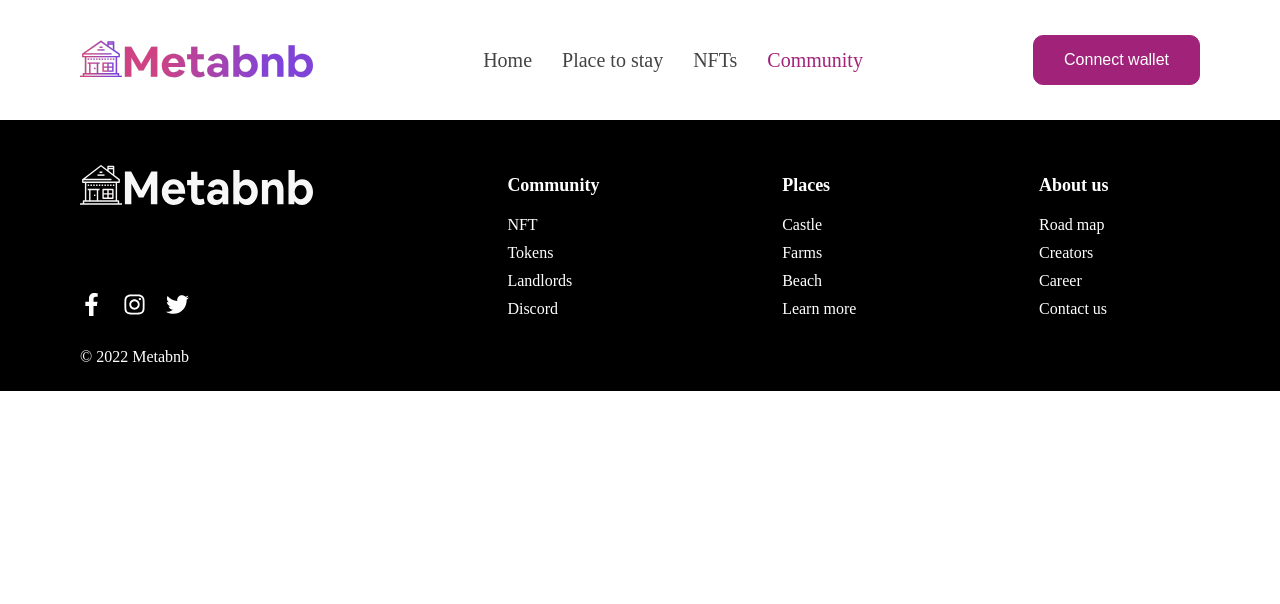
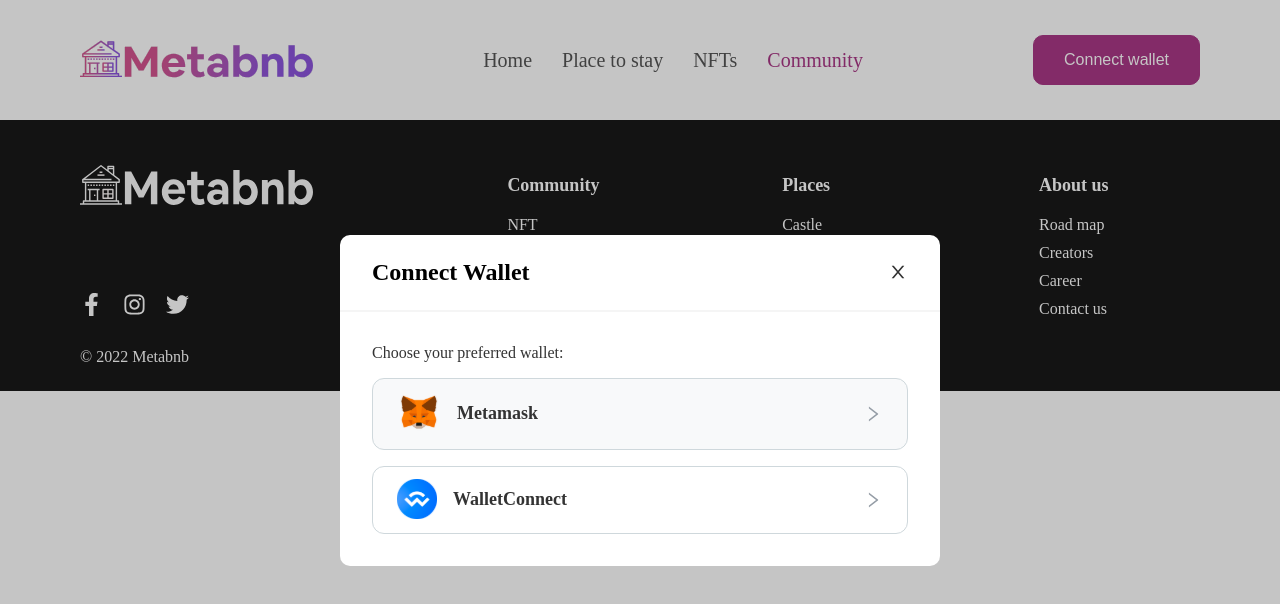
Before and after one commit to ejim11/metabnb-app, a React (Create React App) app: page /community in a window 1280 px wide. Shown: the top 604 px of the page. Built offline with nearby package versions, Linux system fonts and the light colour scheme; a web font is replaced by a local one.

Commit message:
refactor: refactored the hide function and classes

```diff
--- a/src/components/Header/Header.js
+++ b/src/components/Header/Header.js
@@ -33,7 +33,7 @@
   };
 
   const hideModalHandler = (e) => {
-    setModalVisible(false);
+    e.target.dataset.type === "modal" && setModalVisible(false);
   };
 
   const navLinks = links.map((link, i) => (
@@ -65,11 +65,12 @@
           Connect wallet
         </Button>
       </header>
-      {modalVisible && (
-        <Modal onClick={hideModalHandler}>
-          <WalletLinks />
-        </Modal>
-      )}
+      <Modal
+        onClick={hideModalHandler}
+        className={modalVisible ? classes["show"] : classes["hide"]}
+      >
+        <WalletLinks onClose={hideModalHandler} />
+      </Modal>
     </>
   );
 };
--- a/src/components/UI/Modal/Modal.js
+++ b/src/components/UI/Modal/Modal.js
@@ -5,6 +5,7 @@
     <div
       className={`${classes["modal"]} ${props.className}`}
       onClick={props.onClick}
+      data-type="modal"
     >
       {props.children}
     </div>
--- a/src/components/WalletLinks/WalletLinks.js
+++ b/src/components/WalletLinks/WalletLinks.js
@@ -18,7 +18,7 @@
       key={i}
       className={`${classes["wallet-item"]} ${
         classes[`wallet-item-${i + 1}`]
-      } ${activeClass === i && classes["active"]}`}
+      } ${activeClass === i ? classes["active"] : ""}`}
       onClick={() => {
         setActiveClass(i);
       }}
@@ -38,6 +38,7 @@
         <AiOutlineClose
           className={classes["close-icon"]}
           onClick={props.onClose}
+          data-type="modal"
         />
       </div>
       <div className={classes["bx-2"]}>
```
